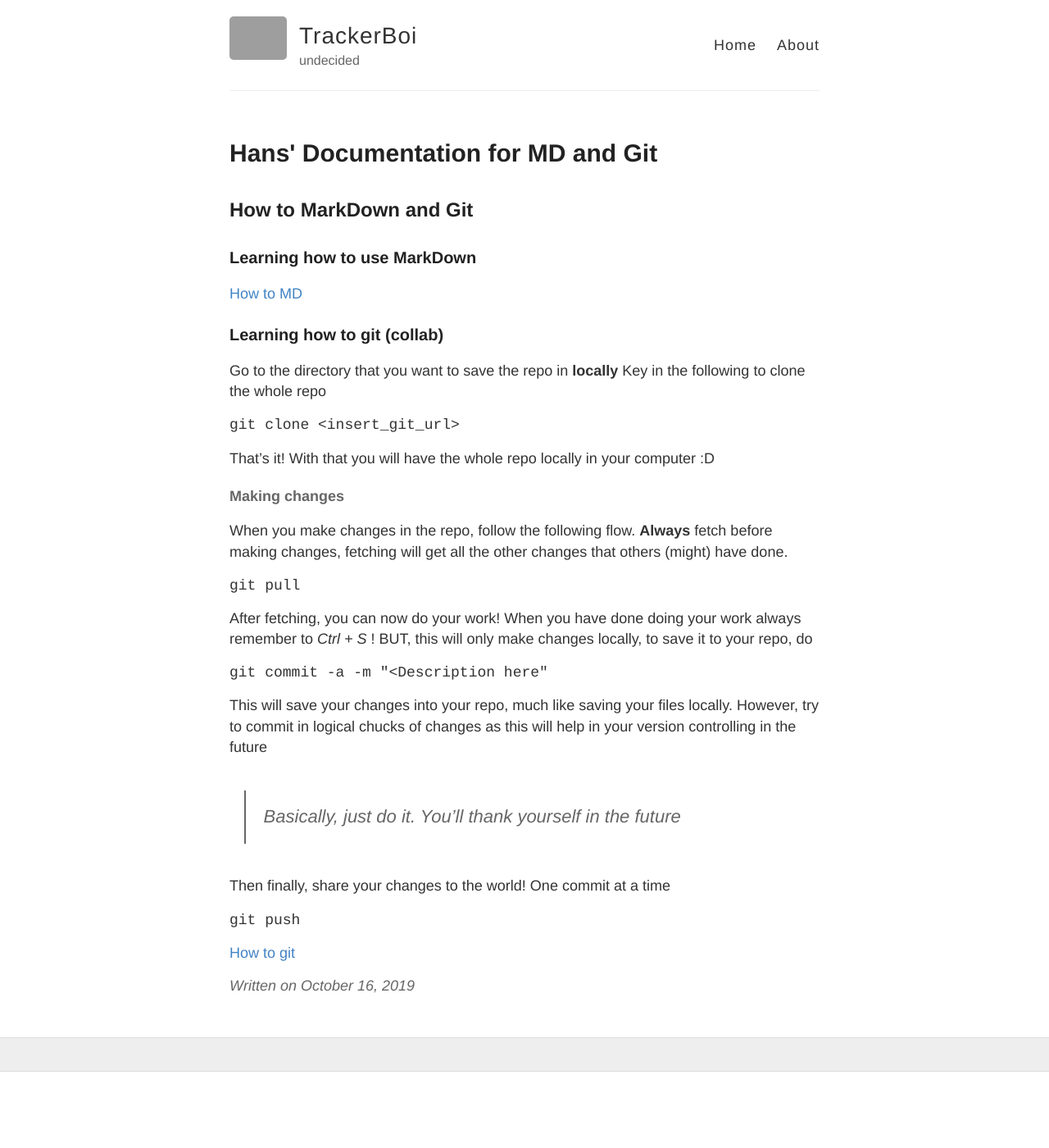
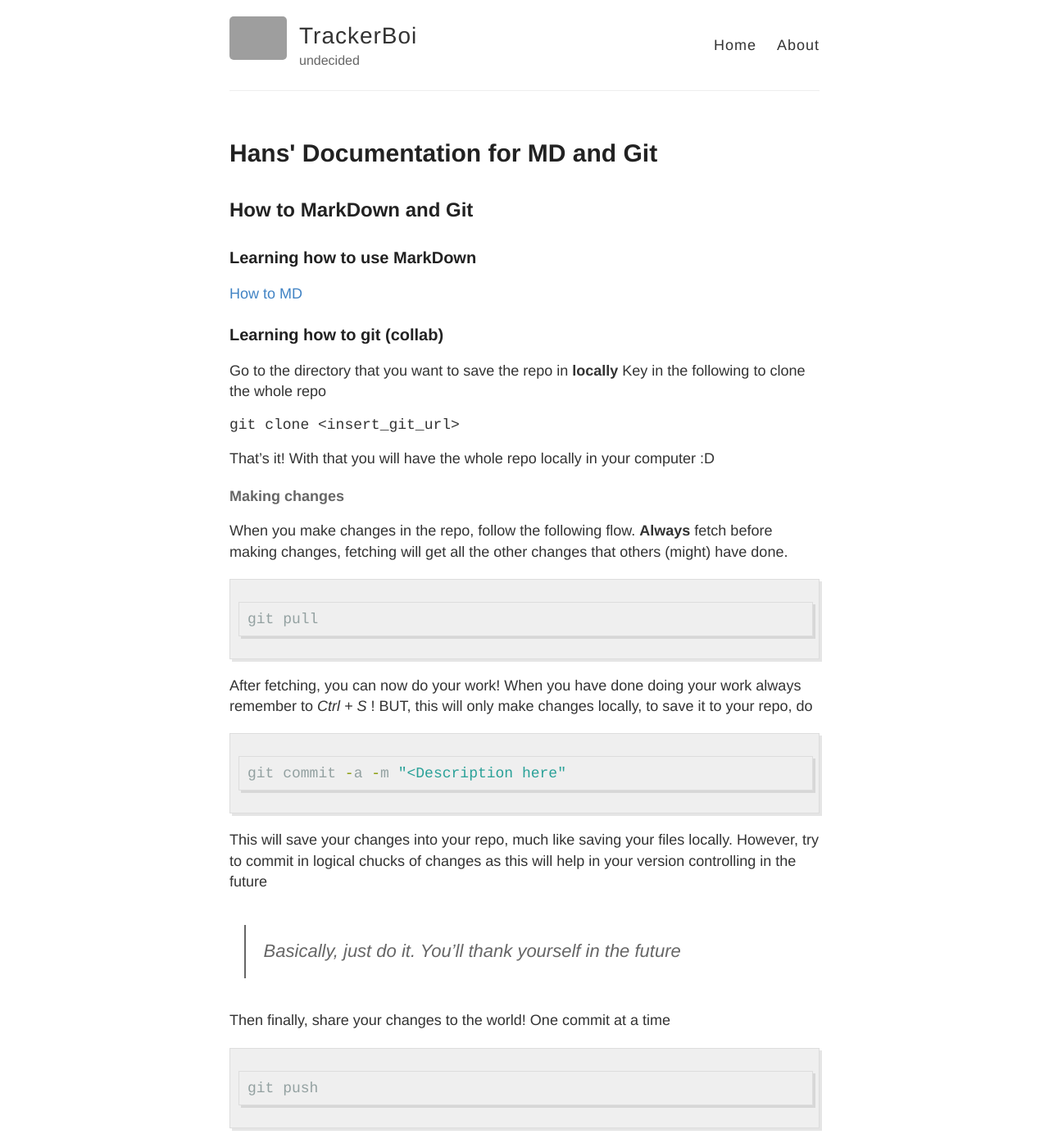
Before and after one commit to Jasperabez/TrackerBoi, a Jekyll site: the page built from _posts/2019-10-16-Hans.md, in a window 1280 px wide and 1400 px high. Shown: the whole window at 82% size. Built offline with Jekyll 4.4.1, drawn with Linux system fonts in a browser that asks for light colours; grey boxes are pictures that could not be loaded.

Commit message:
Changed git to c++

````diff
--- a/_posts/2019-10-16-Hans.md
+++ b/_posts/2019-10-16-Hans.md
@@ -25,7 +25,7 @@ With that you will have the whole repo locally in your computer :D
 When you make changes in the repo, follow the following flow.
 **Always** fetch before making changes, fetching will get all the other changes that others (might) have done.
 
-```git
+```c++
 git pull
 ```
 
@@ -33,7 +33,7 @@ After fetching, you can now do your work!
 When you have done doing your work always remember to *Ctrl + S* !
 BUT, this will only make changes locally, to save it to your repo, do
 
-```git
+```c++
 git commit -a -m "<Description here"
 ```
 
@@ -44,7 +44,7 @@ However, try to commit in logical chucks of changes as this will help in your ve
 Then finally, share your changes to the world!
 One commit at a time
 
-```git
+```c++
 git push
 ```
 
````
